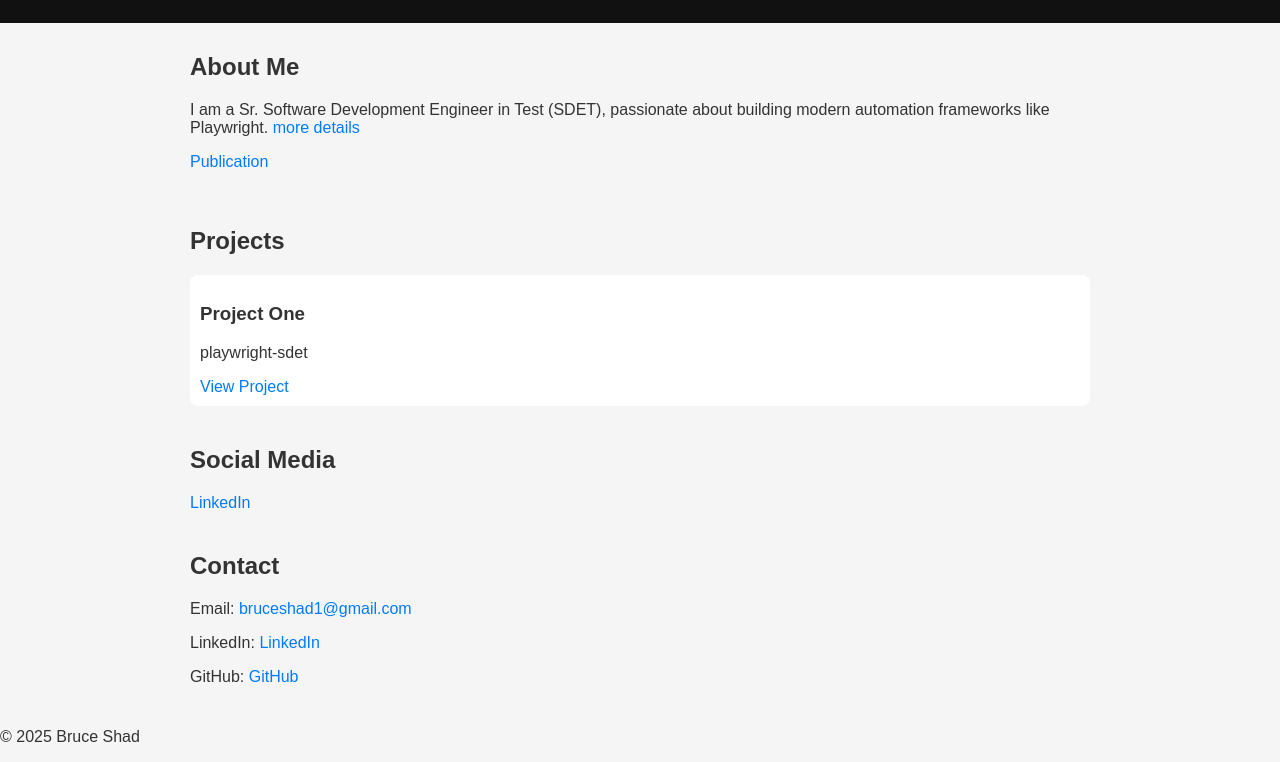
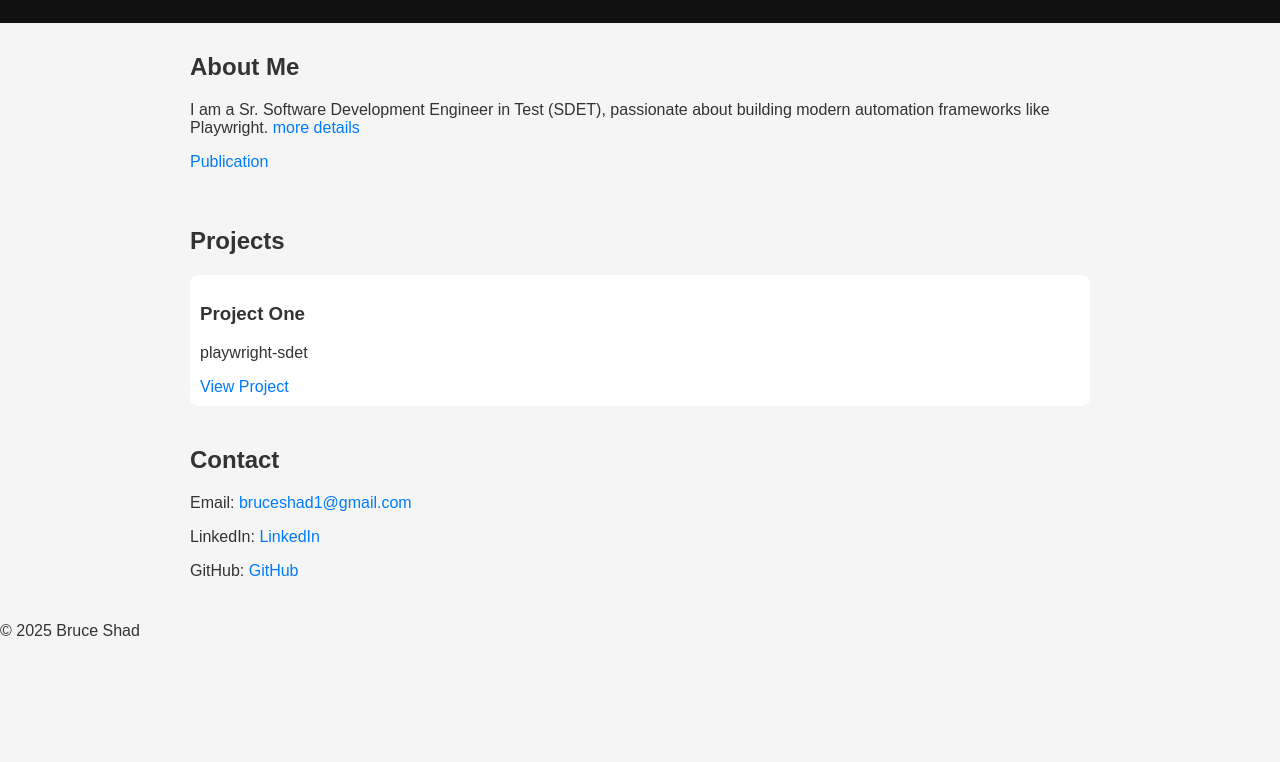
Before and after one commit to bruceshad1-creator/bruceshad.github.io, a plain HTML site: page index.html in a window 1280 px wide. Shown: the part 111-873 px from the top of the page. After the commit the page ends 800 px from the top, so only its background shows below. Drawn offline with Linux system fonts and the light colour scheme.

Commit message:
changes for index.html

```diff
--- a/index.html
+++ b/index.html
@@ -43,16 +43,6 @@
     </div>
 </section>
 
-<section id="linkedin">
-    <h2>Social Media</h2>
-    <div class="linkedin">
-    <a href="https://www.linkedin.com/in/bruce-shad-3b277416/"
-       target="_blank"
-       rel="noopener noreferrer">LinkedIn
-    </a>
-    </div>
-</section>
-
 <section id="contact">
     <h2>Contact</h2>
     <p>Email:
```
